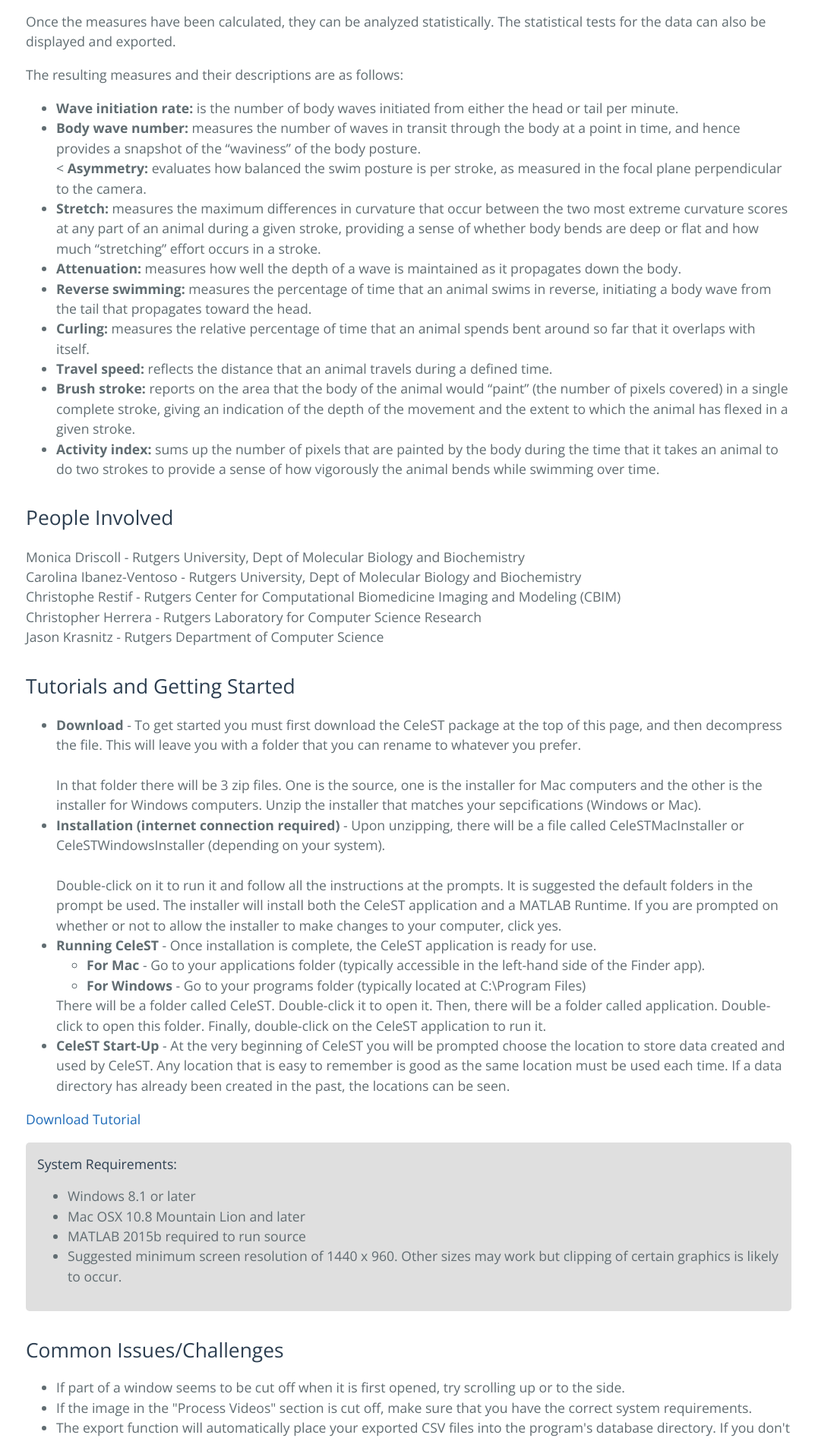
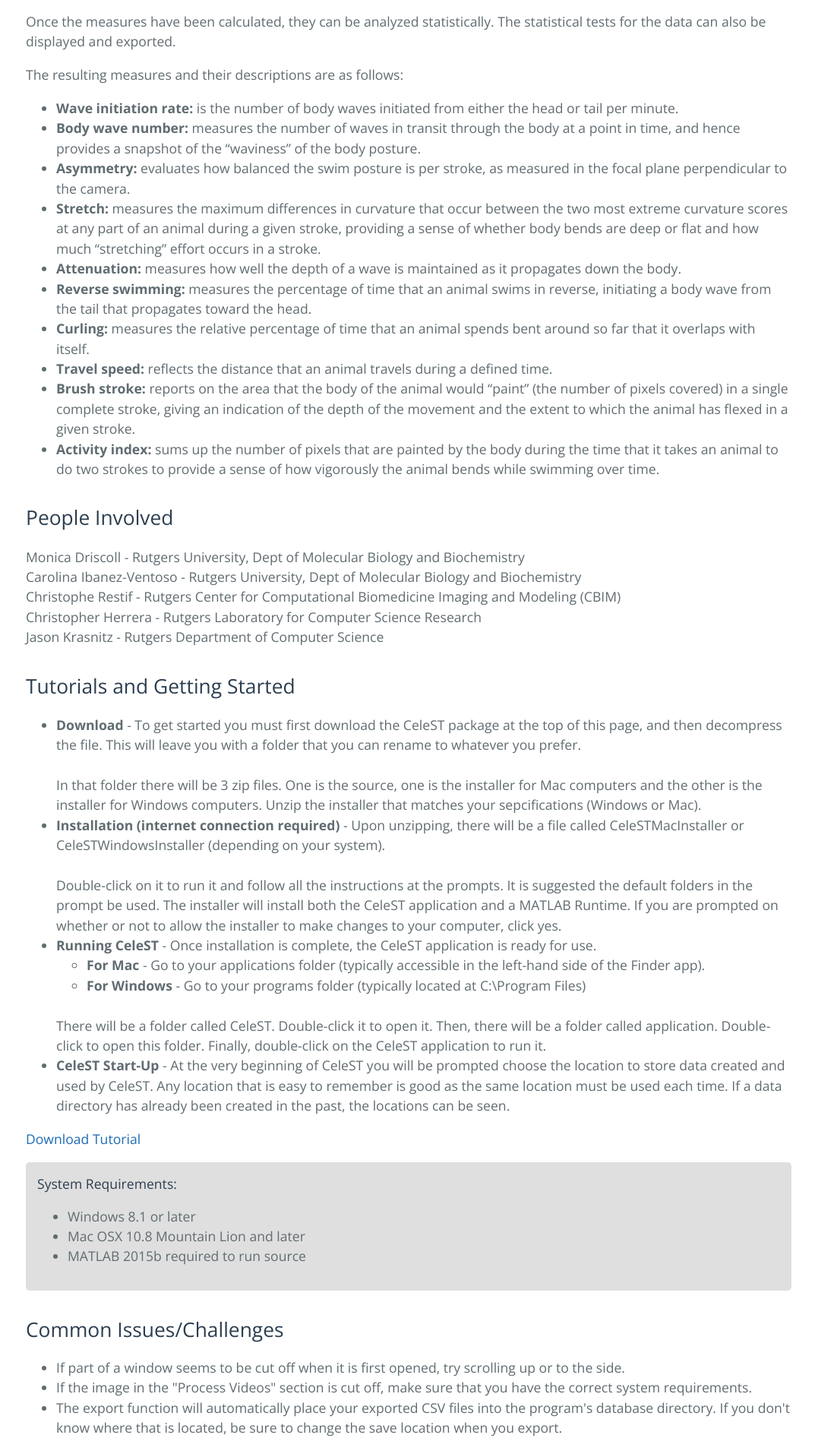
Before and after one commit to DCS-LCSR/CeleST, a plain HTML site: page index.html in a window 1280 px wide. Shown: the part 1135-3028 px from the top of the page at 76% size, without its empty margins (102-1175 px from the left). Drawn offline with nearby package versions, Linux system fonts and the light colour scheme.

Commit message:
formatting errors fixed

```diff
--- a/index.html
+++ b/index.html
@@ -56,8 +56,7 @@ The full package includes:<br>
         <ul>
 		  <li><strong>Wave initiation rate:</strong> is the number of body waves initiated from either the head or tail per minute. </li>
 		  <li><strong>Body wave number:</strong> measures the number of waves in transit through the body at a point in time, and hence provides a snapshot of the “waviness” of the body posture. </li>
-		  <
-<strong>Asymmetry:</strong> evaluates how balanced the swim posture is per stroke, as measured in the focal plane perpendicular to the camera.</li>
+<li><strong>Asymmetry:</strong> evaluates how balanced the swim posture is per stroke, as measured in the focal plane perpendicular to the camera.</li>
 		  <li><strong>Stretch:</strong> measures the maximum differences in curvature that occur between the two most extreme curvature scores at any part of an animal during a given stroke, providing a sense of whether body bends are deep or flat and how much “stretching” effort occurs in a stroke.</li>
 		  <li><strong>Attenuation:</strong> measures how well the depth of a wave is maintained as it propagates down the body.</li>
 		  <li><strong>Reverse swimming:</strong> measures the percentage of time that an animal swims in reverse, initiating a body wave from the tail that propagates toward the head. </li>
@@ -90,7 +89,7 @@ The full package includes:<br>
 <li><strong>For Mac</strong> - Go to your applications folder (typically accessible in the left-hand side of the Finder app).</li>
 <li><strong>For Windows</strong> - Go to your programs folder (typically located at C:\Program Files)</li>
 </ul></li>
-There will be a folder called CeleST. Double-click it to open it. Then, there will be a folder called application. Double-click to open this folder. Finally, double-click on the CeleST application to run it.<br>
+<br>There will be a folder called CeleST. Double-click it to open it. Then, there will be a folder called application. Double-click to open this folder. Finally, double-click on the CeleST application to run it.<br>
 <li><strong>CeleST Start-Up</strong> - At the very beginning of CeleST you will be prompted choose the location to store data created and used by CeleST. Any location that is easy to remember is good as the same location must be used each time. If a data directory has already been created in the past, the locations can be seen.<br></li>
 </ul></p>
         <p><a href="CeleST-User-Guides.zip">Download Tutorial</a></p>
@@ -101,7 +100,6 @@ There will be a folder called CeleST. Double-click it to open it. Then, there wi
 			<li>Windows 8.1 or later</li>
 			<li>Mac OSX 10.8 Mountain Lion and later</li>
 			<li>MATLAB 2015b required to run source</li>
-			<li>Suggested minimum screen resolution of 1440 x 960. Other sizes may work but clipping of certain graphics is likely to occur.</li>
         </ul>
 
 
```
